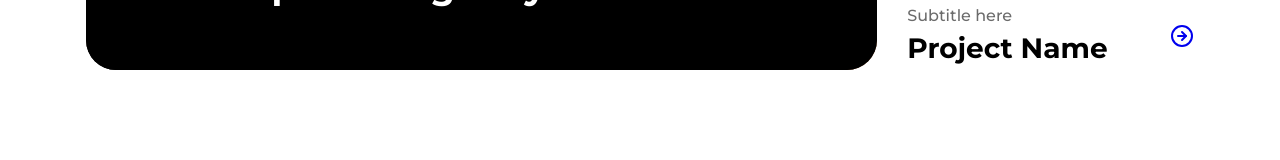
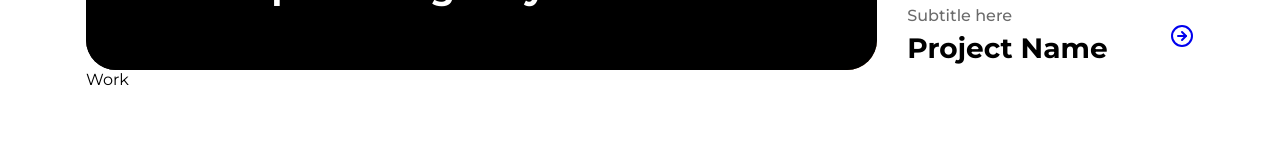
Before and after one commit to soft-data/data-soft, a Next.js app: page / in a window 1280 px wide. Shown: the part 500-660 px from the top of the page. Built offline with nearby package versions, Linux system fonts and the light colour scheme.

Commit message:
indi hamma vaqt commit atish garak

```diff
--- a/app/page.tsx
+++ b/app/page.tsx
@@ -1,11 +1,12 @@
 'use client'
 import React from 'react'
-import { Hero } from '../ui'
+import { Hero, Work } from '../ui'
 
 const Home = () => {
 	return (
 		<>
 			<Hero />
+			<Work />
 		</>
 	)
 }
```
